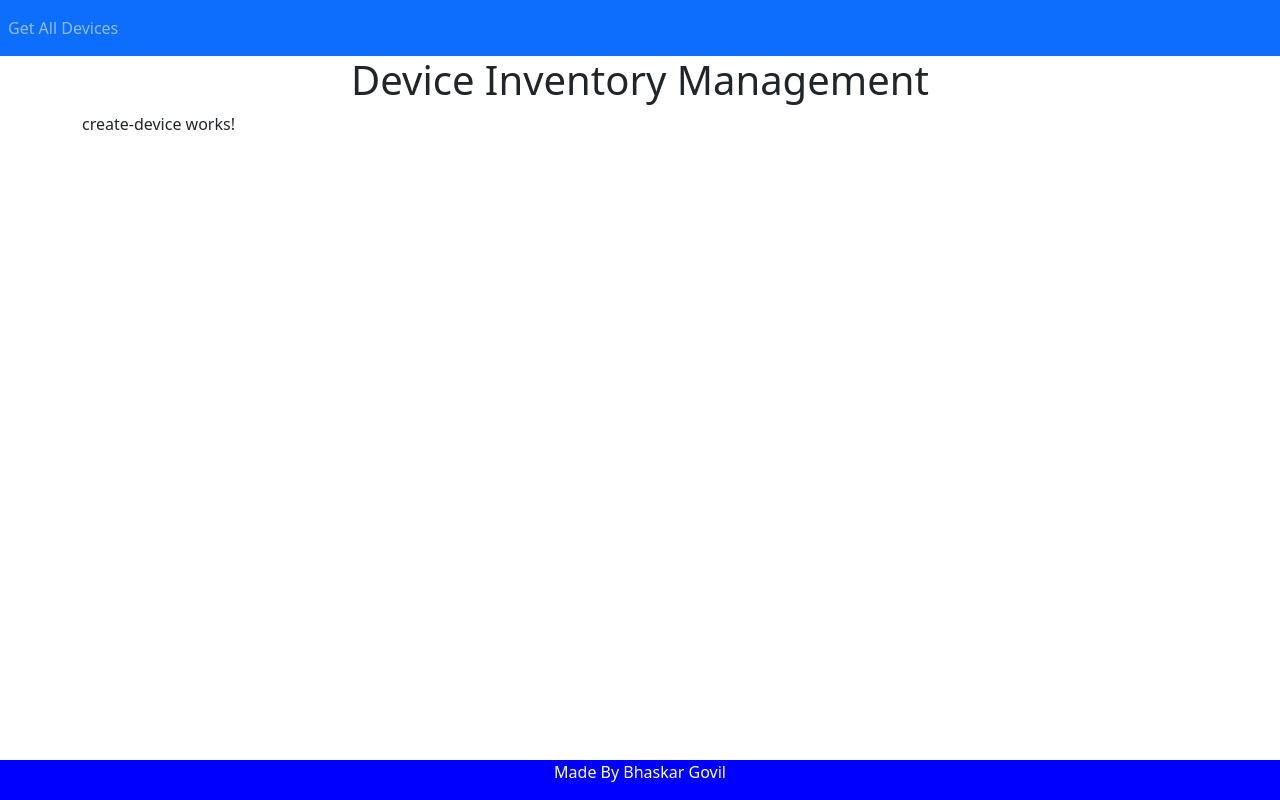
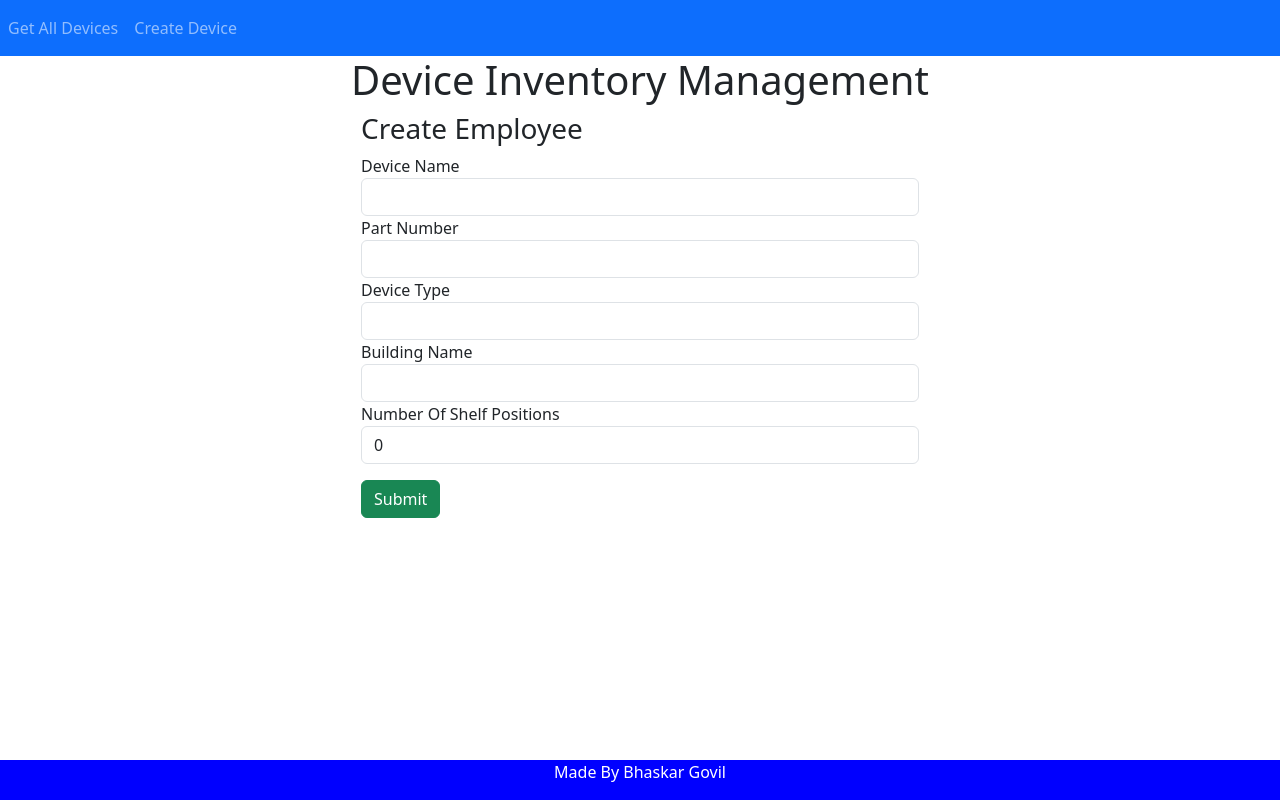
Before and after one commit to bhaskargovilciena/intern-assignment-frontend, an Angular app: page /create-device in a window 1280 px wide. Built offline with nearby package versions, Linux system fonts and the light colour scheme.

Commit message:
create device functionality added on frontend

```diff
--- a/src/app/app.html
+++ b/src/app/app.html
@@ -1,7 +1,16 @@
 <nav class="navbar navbar-expand-sm bg-primary navbar-dark">
     <ul class = "navbar-nav">
         <li class = "nav-item">
-            <a routerLink="get-devices" routerLinkActive="active" class="nav-link" >Get All Devices</a>
+            <a routerLink="get-devices" routerLinkActive="active" class="nav-link" >Get All Devices
+
+            </a>
+        </li>
+    </ul>
+    <ul class = "navbar-nav">
+        <li class = "nav-item">
+            <a routerLink="create-device" routerLinkActive="active" class="nav-link" >Create Device
+
+            </a>
         </li>
     </ul>
 </nav>
--- a/src/app/components/create-device/create-device.css
+++ b/src/app/components/create-device/create-device.css
@@ -0,0 +1,3 @@
+.btn {
+    margin-top: 1rem;
+}
--- a/src/app/components/create-device/create-device.html
+++ b/src/app/components/create-device/create-device.html
@@ -1 +1,38 @@
-<p>create-device works!</p>
+<div class="col-md-6 offset-md-3">
+    <h3> Create Employee </h3>
+    <form (ngSubmit) = "onSubmit()">
+
+        <div class="form-group">
+            <label> Device Name</label>
+            <input type="text" class ="form-control" id = "deviceName"
+                [(ngModel)] = "device.deviceName" name = "deviceName">
+        </div>
+
+        <div class="form-group">
+            <label> Part Number</label>
+            <input type="text" class ="form-control" id = "partNumber"
+                [(ngModel)] = "device.partNumber" name = "partNumber">
+        </div>
+
+        <div class="form-group">
+            <label> Device Type</label>
+            <input type="text" class ="form-control" id = "deviceType"
+                [(ngModel)] = "device.deviceType" name = "deviceType">
+        </div>
+
+        <div class="form-group">
+            <label> Building Name</label>
+            <input type="text" class="form-control" id="buildingName"
+            [(ngModel)]="device.buildingName" name="buildingName">
+        </div>
+
+        <div class="form-group">
+            <label> Number Of Shelf Positions</label>
+            <input type="number" class="form-control" id="numberOfShelfPositions"
+            [(ngModel)]="device.numberOfShelfPositions" name="numberOfShelfPositions">
+        </div>
+
+        <button class = "btn btn-success" type ="submit">Submit</button>
+
+    </form>
+    </div>
--- a/src/app/components/create-device/create-device.ts
+++ b/src/app/components/create-device/create-device.ts
@@ -1,11 +1,23 @@
 import { Component } from '@angular/core';
+import { Device } from '../../classes/device';
+import { FormsModule } from '@angular/forms';
+import { DeviceService } from '../../services/device-service';
 
 @Component({
   selector: 'app-create-device',
-  imports: [],
+  imports: [FormsModule],
   templateUrl: './create-device.html',
   styleUrl: './create-device.css',
 })
 export class CreateDevice {
+  device:Device = new Device();
+  constructor(private deviceService:DeviceService) {}
 
+  onSubmit() {
+    this.deviceService.createDevice(this.device).subscribe(data => {
+      console.log(data)
+    },
+    error => {console.error(error)}
+  )
+  }
 }
--- a/src/app/components/device-list/device-list.ts
+++ b/src/app/components/device-list/device-list.ts
@@ -18,7 +18,6 @@ export class DeviceList implements OnInit {
   devices:Result[] = []
 
   constructor(private deviceService:DeviceService, private cdr:ChangeDetectorRef) {}
-  ngZone = inject(NgZone)
 
   ngOnInit():void {
     this.getAllDevices();
--- a/src/app/services/device-service.ts
+++ b/src/app/services/device-service.ts
@@ -21,4 +21,8 @@ export class DeviceService {
   getAllDevices():Observable<Result[]> {
     return this.httpClient.get<Result[]>(`${this.baseURL}/device/search`)
   }
+
+  createDevice(device: Device):Observable<Result[]> {
+    return this.httpClient.post<Result[]>(`${this.baseURL}/device/create`, device)
+  }
 }
```
